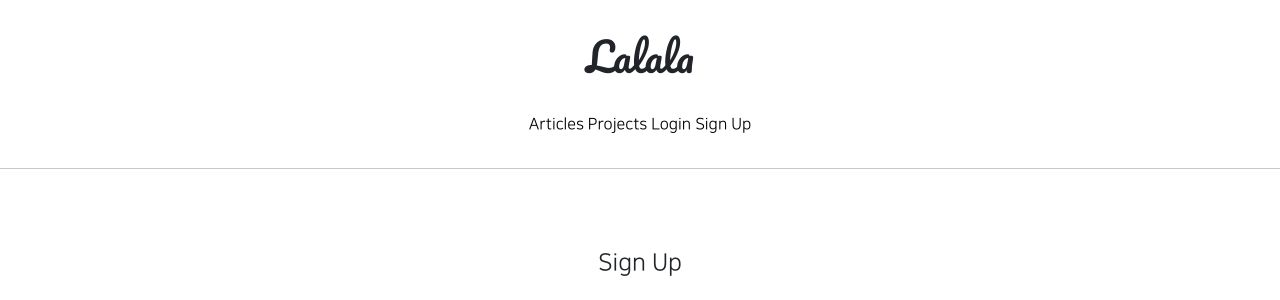
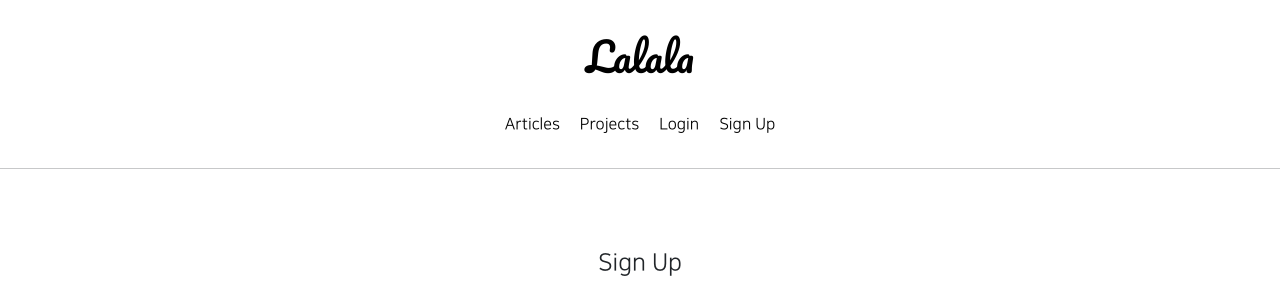
Before and after one commit to sun-hani/gis_2021, a Django app: page /accounts/create/ in a window 1280 px wide. Shown: the top 300 px of the page. Run offline with Django 3.2, Linux system fonts and the light colour scheme; parts of the project's set-up code (start-up, migrations or seed data) failed here and were passed over; some libraries are stand-ins or nearby versions.

Commit message:
0827 commit 2

```diff
--- a/articleapp/models.py
+++ b/articleapp/models.py
@@ -9,7 +9,7 @@
     writer = models.ForeignKey(User, on_delete=models.SET_NULL,
                                related_name='article', null=True)
     project = models.ForeignKey(Project, on_delete=models.SET_NULL,
-                                related_name='article', null=True)
+                                related_name='article', null=True, blank=True)
 
     title = models.CharField(max_length=200, null=True)
     image = models.ImageField(upload_to='article/', null=True)
--- a/gis_001/urls.py
+++ b/gis_001/urls.py
@@ -18,7 +18,11 @@
 from django.contrib import admin
 from django.urls import path, include
 
+from articleapp.views import ArticleListView
+
 urlpatterns = [
+    path('', ArticleListView.as_view(), name='home'),
+
     path('admin/', admin.site.urls),
     path('accounts/', include('accountapp.urls')),
     path('profiles/', include('profileapp.urls')),
--- a/templates/header.html
+++ b/templates/header.html
@@ -1,39 +1,43 @@
 <div style="text-align: center">
     <div class="lalala_header_logo">
-        <h1>Lalala</h1>
+        <h1>
+            <a href="{%  url 'home' %}">
+                Lalala
+            </a>
+        </h1>
     </div>
     <div class="lalala_header_button">
-        <span>
+        <span class="mx-2">
             <a href="{% url 'articleapp:list' %}">
                 Articles
             </a>
         </span>
-        <span>
+        <span class="mx-2">
             <a href="{% url 'projectapp:list' %}">
                 Projects
             </a>
         </span>
         {% if user.is_authenticated %}
-        <span>
+        <span class="mx-2">
             <a href="{% url 'subscribeapp:list' %}">
                 Subscription
             </a>
         </span>
         {% endif %}
         {% if not user.is_authenticated %}
-        <span>
+        <span class="mx-2">
             <a href="{% url 'accountapp:login' %}">Login</a>
         </span>
-        <span>
+        <span class="mx-2">
             <a href="{% url 'accountapp:create' %}">Sign Up</a>
         </span>
         {% else %}
-        <span>
+        <span class="mx-2">
             <a href="{% url 'accountapp:detail' pk=user.pk %}">
                 MyPage
             </a>
         </span>
-        <span>
+        <span class="mx-2">
             <a href="{% url 'accountapp:logout' %}">
                 Logout
             </a>
```
Also changed, not shown: articleapp/migrations/0004_alter_article_project.py (added).
